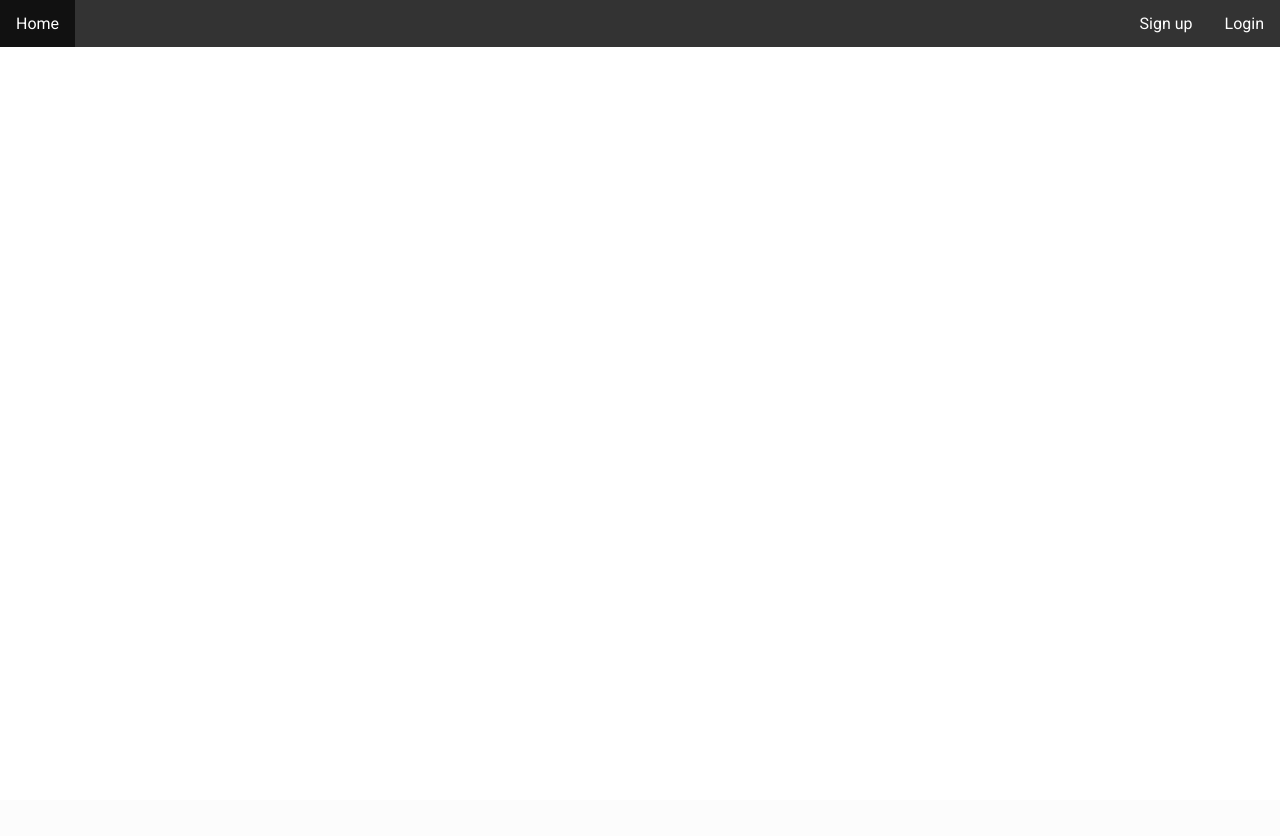
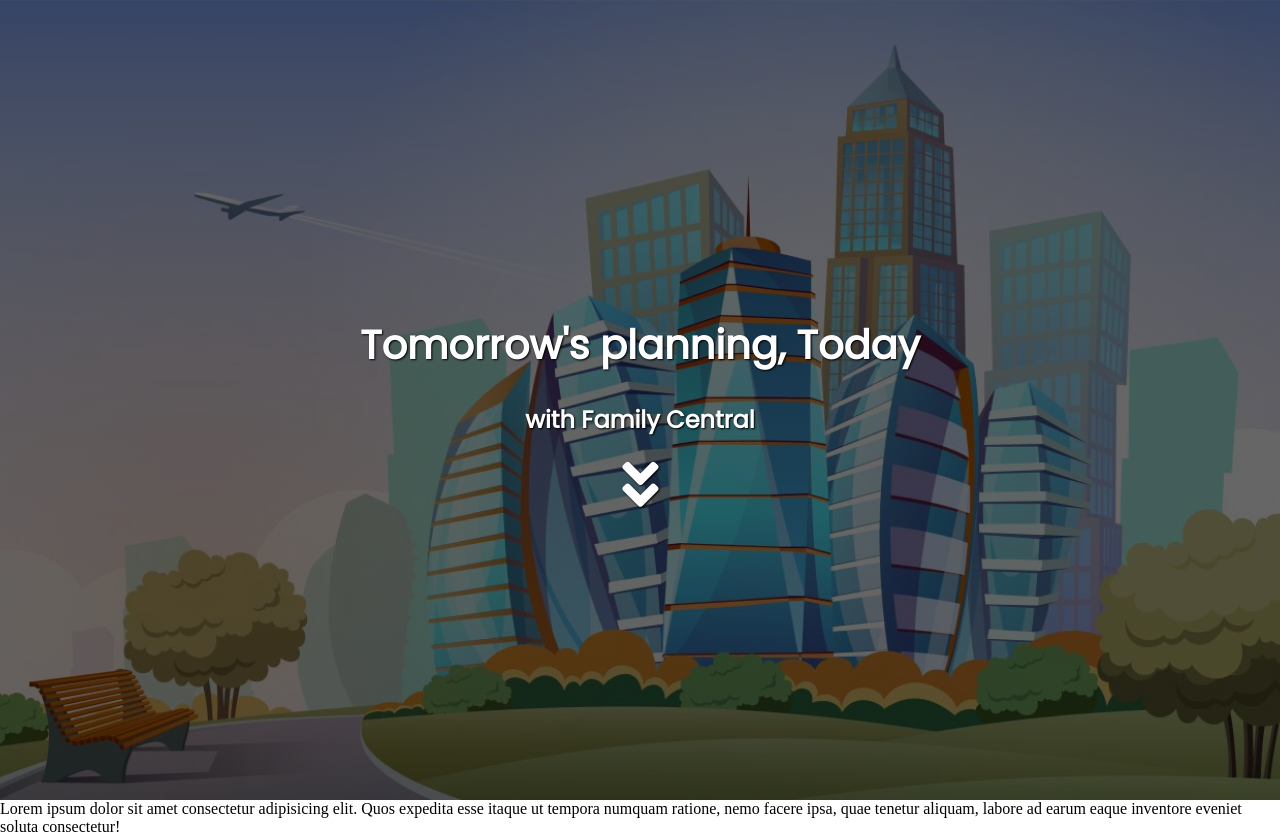
Before and after one commit to DriesA-immalle/FamilyCentral, a Flask app: page /home in a window 1280 px wide. Before the commit the page ends 47 px from the top, so only its background shows below. Run offline with Flask 2, Linux system fonts and the light colour scheme; some libraries are stand-ins or nearby versions.

Commit message:
started working on home

```diff
--- a/static/styles/home.css
+++ b/static/styles/home.css
@@ -1,36 +1,76 @@
 @import url('https://fonts.googleapis.com/css?family=Merriweather|Poppins|Roboto');
 
-body
+body, html
 {
+    height: 100%;
     margin: 0;
-    width: 100%;
 }
 
-ul
+.hero-image
 {
-    list-style-type: none;
-    margin: 0;
-    padding: 0;
-    overflow: hidden;
-    background-color: #333;
-    font-family: 'Roboto';
+    background-image: linear-gradient(rgba(0, 0, 0, 0.6), rgba(0, 0, 0, 0.6)), url("/static/img/city.jpg");
+
+    height: 100%;
+
+    background-position: center;
+    background-repeat: no-repeat;
+    background-size: cover;
+    position: relative;
+    background-attachment: fixed;
 }
 
-li
+.hero-text
 {
-    float: left;
+    text-align: center;
+    position: absolute;
+    top: 50%;
+    left: 50%;
+    transform: translate(-50%, -50%);
+    color: white;
+    text-shadow: 1px 1px 2px #000000;
+    font-family: 'Poppins';
 }
 
-li a
+.hero-text h1
 {
-    display: block;
-    color: white;
-    text-align: center;
-    padding: 14px 16px;
-    text-decoration: none;
+    font-size: 5vh;
 }
 
-li a:hover
+.hero-text i
 {
-    background-color: #111;
+    font-size: 7vh;
 }
+
+.pulsate-fwd {
+	-webkit-animation: pulsate-fwd 0.5s ease-in-out infinite both;
+	        animation: pulsate-fwd 0.5s ease-in-out infinite both;
+}
+
+@-webkit-keyframes pulsate-fwd {
+    0% {
+      -webkit-transform: scale(1);
+              transform: scale(1);
+    }
+    50% {
+      -webkit-transform: scale(1.1);
+              transform: scale(1.1);
+    }
+    100% {
+      -webkit-transform: scale(1);
+              transform: scale(1);
+    }
+  }
+  @keyframes pulsate-fwd {
+    0% {
+      -webkit-transform: scale(1);
+              transform: scale(1);
+    }
+    50% {
+      -webkit-transform: scale(1.1);
+              transform: scale(1.1);
+    }
+    100% {
+      -webkit-transform: scale(1);
+              transform: scale(1);
+    }
+  }
--- a/templates/home.html
+++ b/templates/home.html
@@ -6,19 +6,21 @@
     <title>Home</title>
 
     <link rel="stylesheet" type="text/css" media="screen" href="{{ url_for('static', filename='styles/home.css') }}" />
+    <link rel="stylesheet" href="https://use.fontawesome.com/releases/v5.6.3/css/all.css" integrity="sha384-UHRtZLI+pbxtHCWp1t77Bi1L4ZtiqrqD80Kn4Z8NTSRyMA2Fd33n5dQ8lWUE00s/" crossorigin="anonymous">
 
     <meta name="viewport" content="width=device-width, initial-scale=1">
 </head>
 <body>
-    <ul>
-        <li><a href="home">Home</a></li>
-        {% if current_user.is_authenticated %}
-        <li style="float:right"><a href="logout">Logout</a></li>
-        <li style="float:right"><a href="myfamily/0">Your Family</a></li>
-        {% else %}
-            <li style="float:right"><a href="login">Login</a></li>
-            <li style="float:right"><a href="signup">Sign up</a></li>
-        {% endif %}
-    </ul>
+    <div class="hero-image">
+        <div class="hero-text">
+            <h1>Tomorrow's planning, Today</h1>
+            <h2>with Family Central</h2>
+            <i class="fas fa-angle-double-down pulsate-fwd"></i>
+        </div>
+
+    </div>
+    <div>
+        Lorem ipsum dolor sit amet consectetur adipisicing elit. Quos expedita esse itaque ut tempora numquam ratione, nemo facere ipsa, quae tenetur aliquam, labore ad earum eaque inventore eveniet soluta consectetur!
+    </div>
 </body>
 </html>
```
Also changed, not shown: static/img/city.jpg (added).
